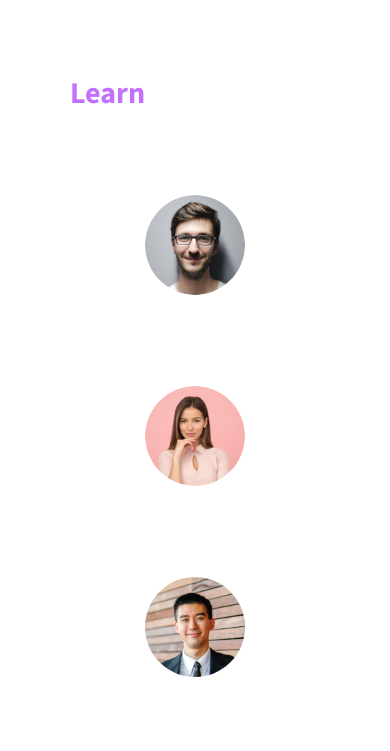
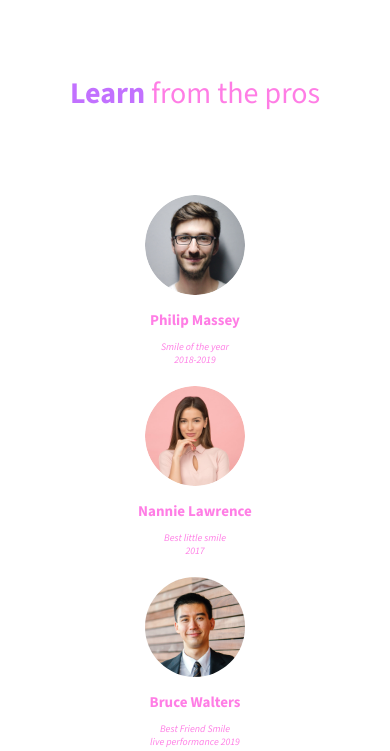
Before and after one commit to asante-dev/alx_html_css, a plain HTML site: page index.html in a window 390 px wide. Shown: the part 737-1488 px from the top of the page. Drawn offline with nearby package versions, Linux system fonts and the light colour scheme.

Commit message:
Add media query and color

```diff
--- a/styles.css
+++ b/styles.css
@@ -105,7 +105,7 @@ nav ul li a:hover {
 .pros h2 {
   text-align: center;
   font-size: 30px;
-  color: #ffffff;
+  color: #ff00cc82;
   font-weight: 1;
   margin: -78px;
   padding: 70px;
@@ -121,7 +121,7 @@ nav ul li a:hover {
   justify-content: center;
   gap: 140px;
   margin-top: 90px;
-  color: #ffffff;
+  color: #ff00cc82;
   flex-wrap: wrap;
 
 }
@@ -144,7 +144,7 @@ nav ul li a:hover {
 
 .pros-item p {
   font-size: 10px;
-  color: #ffffff;
+  color: #ff00cc82;
   font-style: italic;
 }
 
```
